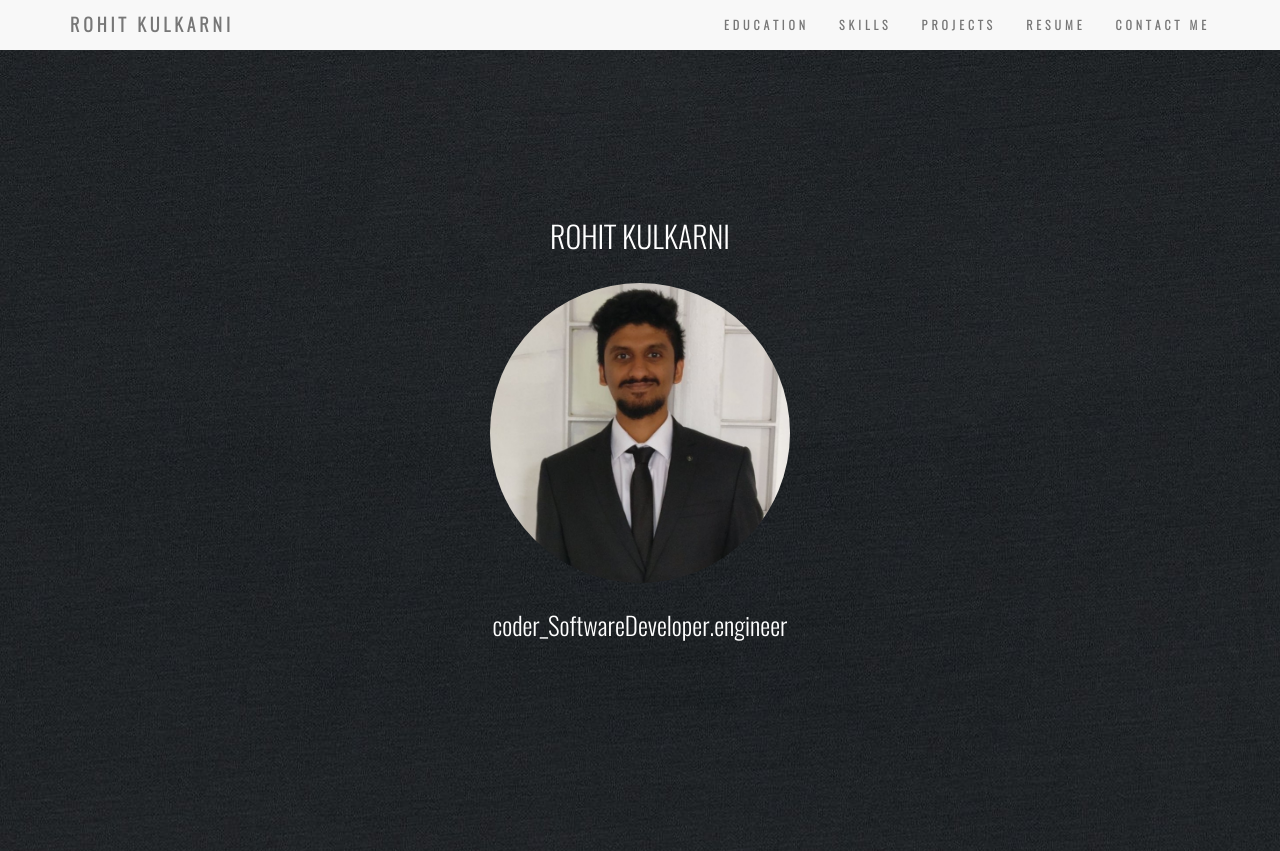
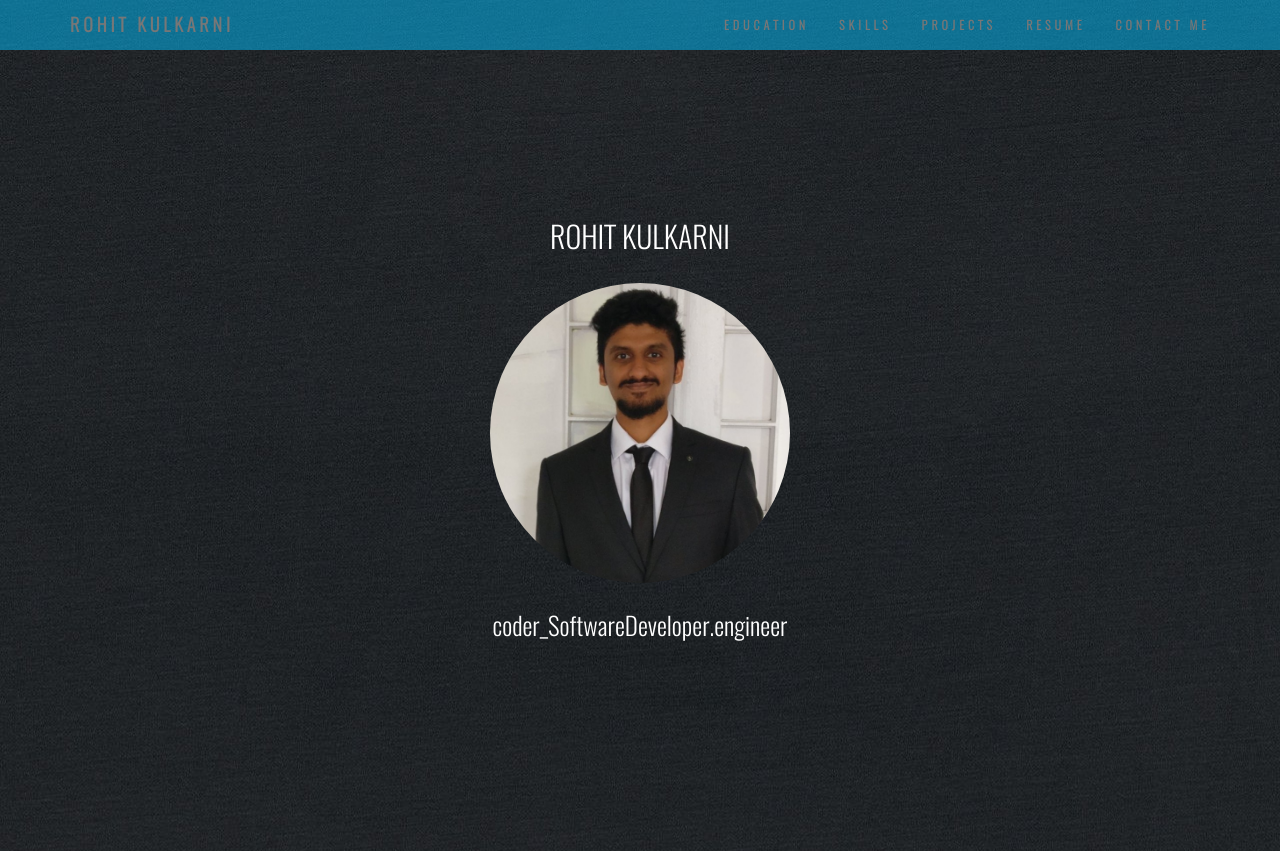
Before and after one commit to rohitk10/rohitk10.github.io, a Jekyll site: the page built from index.html, in a window 1280 px wide and 1400 px high. Shown: the top 851 px of the window. Built offline with Jekyll 4.4.1, drawn with Linux system fonts in a browser that asks for light colours; grey boxes are pictures that could not be loaded.

Commit message:
Update index.html

```diff
--- a/index.html
+++ b/index.html
@@ -212,7 +212,7 @@ p a:hover
 
 .navbar
 {
-	background: rgba(0,191,255 0.5);
+	background: rgba(0,191,255,0.5);
    border-color: transparent;
 
 	margin-bottom: 0px;
```
